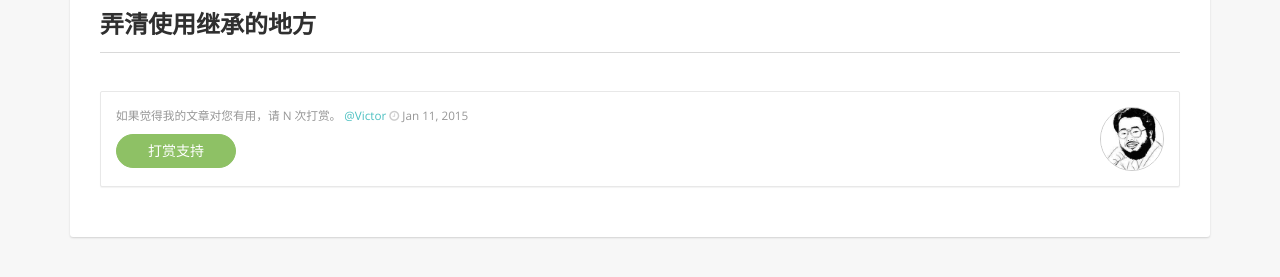
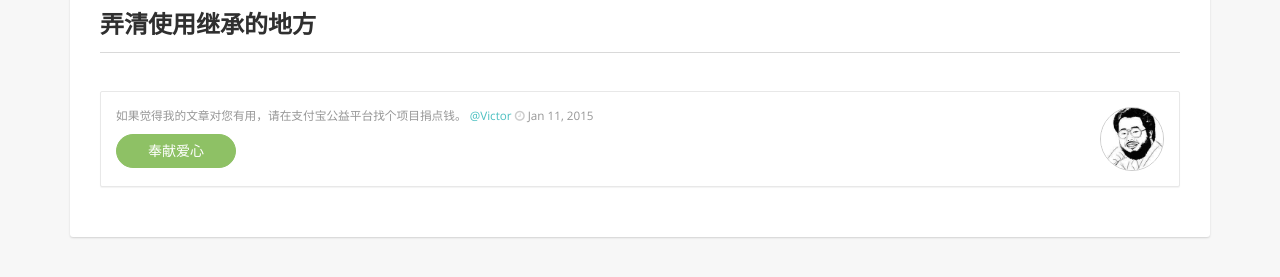
Before and after one commit to GiaoGiaoCat/GiaoGiaoCat.github.io, a Jekyll site: the page built from _posts/201501/2015-01-11-Object-Oriented-Design-in-Ruby-6.md, in a window 1280 px wide. Shown: the part 349-626 px from the top of the page. Built offline with Jekyll 4.4.1, drawn with Linux system fonts in a browser that asks for light colours.

Commit message:
不接受捐款，奉献爱心吧

```diff
--- a/_layouts/post.html
+++ b/_layouts/post.html
@@ -27,7 +27,7 @@
                     <div class="clear">
                       <p>
                         <small class="block text-muted">
-                          如果觉得我的文章对您有用，请 N 次打赏。
+                          如果觉得我的文章对您有用，请在支付宝公益平台找个项目捐点钱。
 
                           {% if page.author %}<a href="https://github.com/{{ site.github_username }}" class="text-info">@{{ page.author }} <i class="icon-twitter"></i></a>{% endif %}
 
@@ -36,7 +36,7 @@
                           {% if page.meta %}<a href="#" class="m-l-sm"><i class="fa fa-comment-o icon-muted"></i> {{ page.meta }}{% endif %}
                         </small>
                       </p>
-                      <a href="/reward/" class="btn btn-s-md btn-success btn-rounded">打赏支持</a>
+                      <a href="https://love.alipay.com/donate/index.htm" class="btn btn-s-md btn-success btn-rounded">奉献爱心</a>
                     </div>
                   </div>
                 </section>
```
